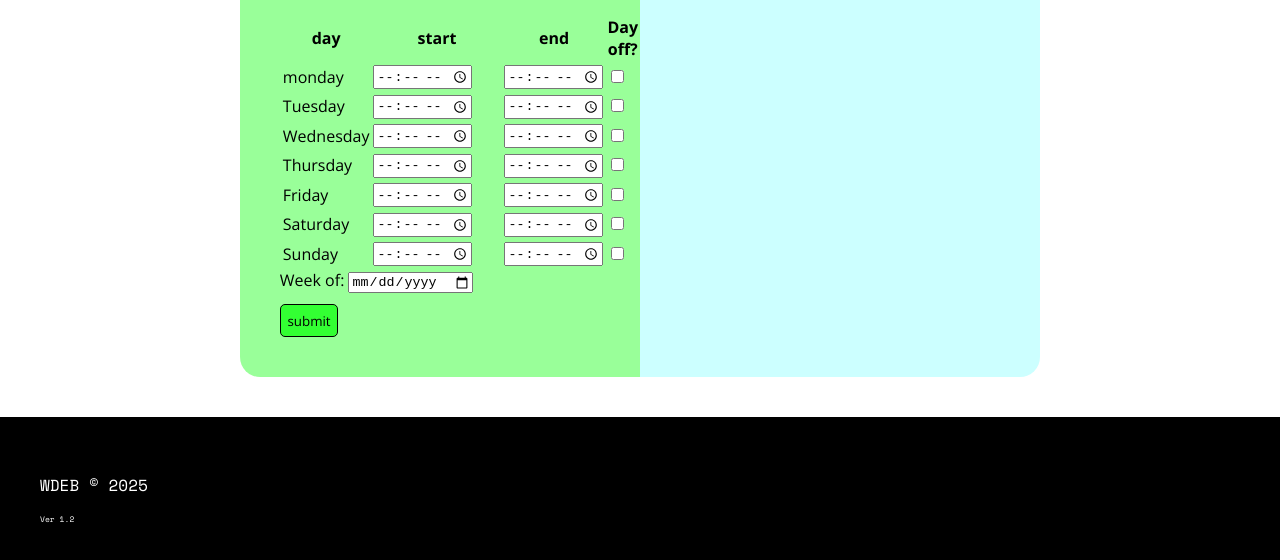
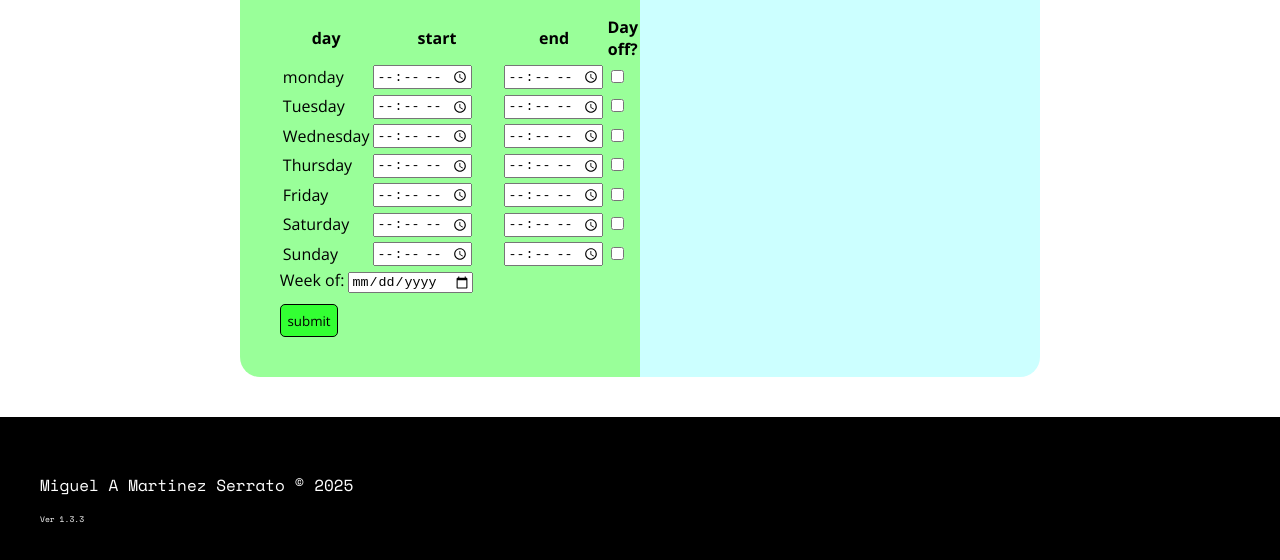
Before and after one commit to Miguelms017/hours, an Eleventy site: page src/index.html in a window 1280 px wide. Shown: the part 410-970 px from the top of the page. Built offline with nearby package versions, Linux system fonts and the light colour scheme; Eleventy itself is replaced by a stand-in of ours; files that its build step writes are made by us from their sources.

Commit message:
Bugs Fixed [1.3.3]

```diff
--- a/src/index.html
+++ b/src/index.html
@@ -191,8 +191,8 @@
         <script src="script/script.js"></script>
     </main>
     <footer>
-        <p>WDEB &copy; 2025</p>
-        <p id="version">Ver 1.2</p>
+        <p>Miguel A Martinez Serrato &copy; 2025</p>
+        <p id="version">Ver 1.3.3</p>
     </footer>
 </body>
 </html>
```
Also changed, not shown: src/salary.html (+2 -2 lines), README.md.
